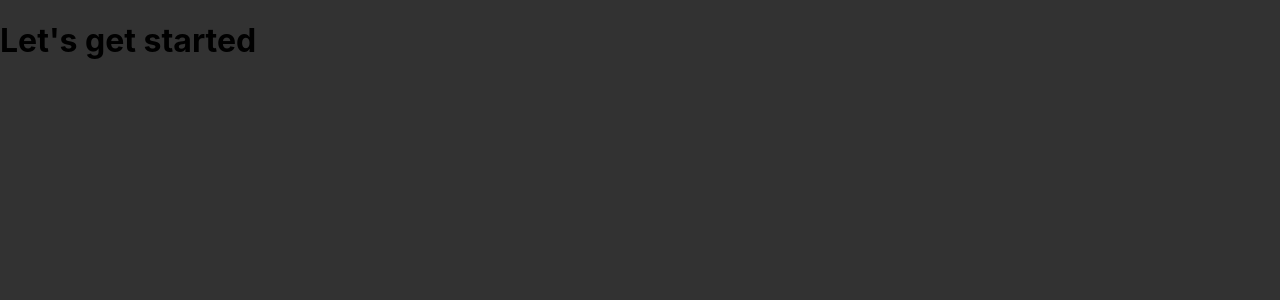
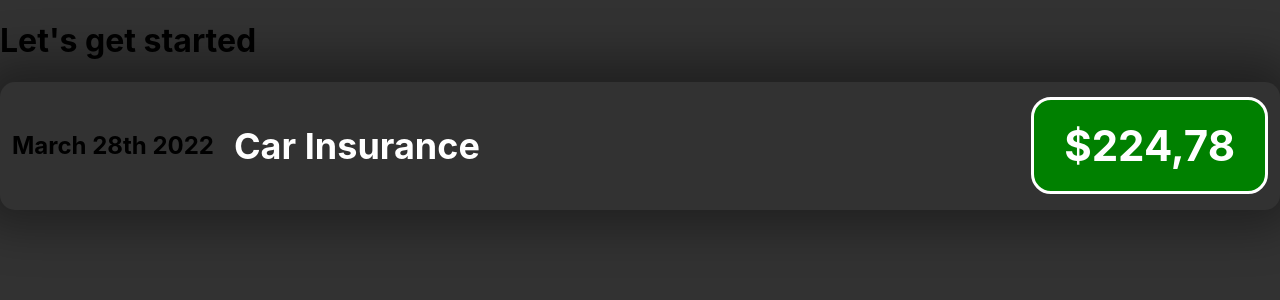
Before and after one commit to fstipo/RM06-expenses-app, a React (Create React App) app: page / in a window 1280 px wide. Shown: the top 300 px of the page. Built offline with nearby package versions, Linux system fonts and the light colour scheme.

Commit message:
add ExpenseItem component and css style

```diff
--- a/src/App.js
+++ b/src/App.js
@@ -1,8 +1,10 @@
+import ExpensesItem from "./components/ExpensesItem";
 
 function App() {
   return (
     <div>
       <h1>Let's get started</h1>
+      <ExpensesItem />
     </div>
   );
 }
--- /dev/null
+++ b/src/components/ExpensesItem.css
@@ -0,0 +1,26 @@
+.expense-item {
+  display: flex;
+  column-gap: 20px;
+  justify-content: start;
+  align-items: center;
+  border: 2px solid transparent;
+  border-radius: 15px;
+  font-weight: bold;
+  padding: 10px;
+  box-shadow: -4px -3px 45px 21px rgba(0, 0, 0, 0.35);
+  font-size: 24px;
+}
+
+.expense-item__description {
+  color: #fff;
+}
+
+.expense-item__price {
+  color: #fff;
+  font-size: 42px;
+  padding: 20px 30px;
+  border: 3px solid white;
+  background-color: green;
+  border-radius: 20px;
+  margin-left: auto;
+}
--- /dev/null
+++ b/src/components/ExpensesItem.js
@@ -0,0 +1,14 @@
+import React from 'react';
+import './ExpensesItem.css';
+
+const ExpensesItem = () => {
+  return (
+    <div className="expense-item">
+      <div>March 28th 2022</div>
+      <h2 className="expense-item__description">Car Insurance</h2>
+      <div className="expense-item__price">$224,78</div>
+    </div>
+  );
+};
+
+export default ExpensesItem;
```
Also changed, not shown: public/index.html (+0 -10 lines).
